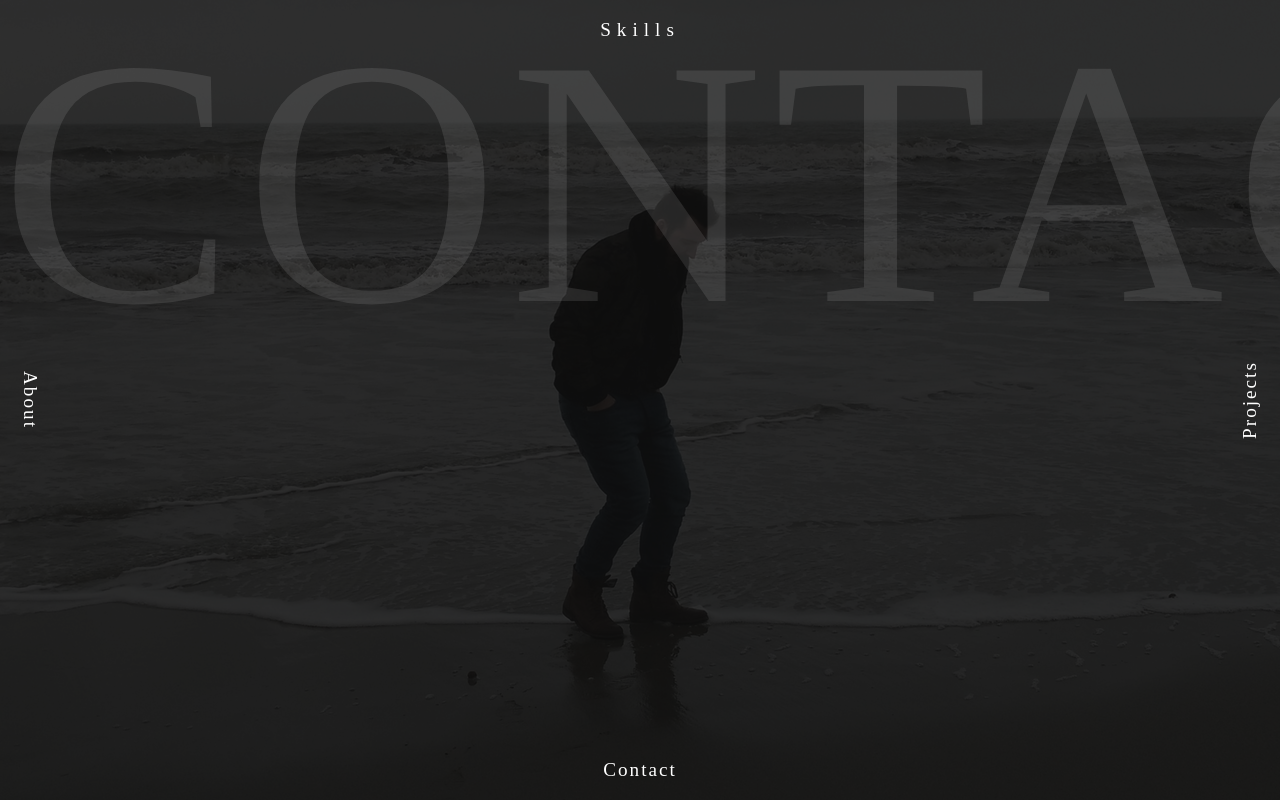
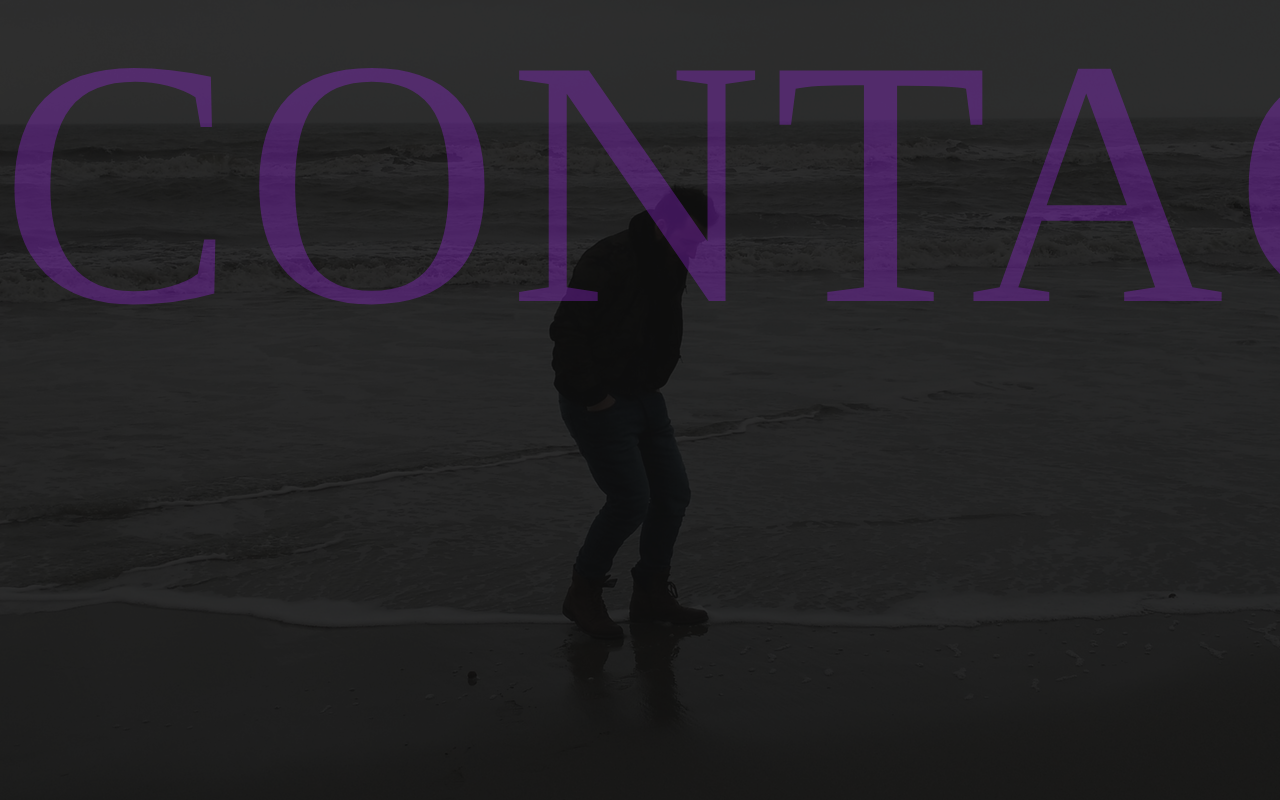
Before and after one commit to rafalwawrzyk/PortfolioReact, a React (Create React App) app: page /contact in a window 1280 px wide. Built offline with nearby package versions, Linux system fonts and the light colour scheme; a web font is replaced by a local one.

Commit message:
edit styling in components

```diff
--- a/src/components/About/About.jsx
+++ b/src/components/About/About.jsx
@@ -42,7 +42,7 @@ export const HeaderTitle = styled.p`
   margin:0;
   letter-spacing:10px;
   font-weight:200;
-  color: rgba(255,255,255,0.1);
+  color: rgba(171, 44, 255,0.3);
 `
 
 const LeftSideContainer = styled.div`
@@ -105,7 +105,7 @@ const Mousey = styled.div`
    width: 3px;
    padding: 10px 15px;
    height: 35px;
-   border: 2px solid #ffde00;
+   border: 2px solid #fff;
    border-radius: 25px;
    opacity: 0.75;
    cursor: pointer;
@@ -149,7 +149,7 @@ const List = styled.ul`
     position:relative;
     height:40px;
     &:nth-child(1){
-      border-left:2px solid #ffde00;
+      border-left:2px solid #fff;
       a{
         color:rgba(255,255,255,0.7);;
       }
@@ -226,7 +226,7 @@ const About = () => {
            <li><a href="#">Tools</a> </li>
            <li><a href="#">Langauge</a> </li>
            <li><a href="#">Study</a>  </li>
-           <li><a href="#">Future</a></li>
+           <li><a href="#">Skills</a></li>
          </List>
        </div>
      </RightSideContainer>
--- a/src/components/LogoBox.jsx
+++ b/src/components/LogoBox.jsx
@@ -1,9 +1,21 @@
 import React from 'react'
-import styled from 'styled-components'
+import styled,{keyframes} from 'styled-components'
 
 
 
 
+
+const BlinkAnimation = keyframes`
+    0%{
+        opacity:1;
+    }
+    50%{
+        opacity:0.5
+    }
+    100%{
+        opacity:1
+    }
+`
 
 const LogoBoxContainer = styled.div`
     width:500px;
@@ -37,9 +49,14 @@ const LogoHeaderText = styled.h2`
     font-family: 'Megrim', cursive;
     font-size:4em;
     font-weight:200;
-    color:#ffde00;
+    color:#ab2cff;
+    animation-name: ${BlinkAnimation};
+    animation-duration:10s;
+    animation-iteration-count: infinite;
+`
 
-`
+
+
 const LogoSubHeadText = styled.p`
     padding:0;
     margin:0;
--- a/src/components/Main.jsx
+++ b/src/components/Main.jsx
@@ -8,7 +8,6 @@ import Nav from './Nav'
 import About from './About/About'
 import Contact from './Contact/Contact'
 import Projects from './Projects/Projects'
-import Skills from './Skills/Skills'
 
 
 /* eslint-disable*/
@@ -68,10 +67,9 @@ class Main extends Component{
                 <BackgroundBox></BackgroundBox>
                 <Route path="/" exact render={()=> <LogoHeader titlesMain={this.state.mainTitle}/>} />
                 <Route path="/about" component={About} />
-                <Route path ="/skills" component ={Skills}/>
                 <Route path="/projects" component={Projects} />
                 <Route path="/contact" component={Contact} />
-                <Route path="/"  component={Nav} />
+                <Route path="/" exact  component={Nav} />
 
             </Container>
         )
--- a/src/components/Nav.jsx
+++ b/src/components/Nav.jsx
@@ -1,14 +1,11 @@
-import React from 'react'
+import React,{Component} from 'react'
 import styled from 'styled-components'
 import { Link } from 'react-router-dom'
 
 
 
 const Navigation = styled.div`
-    /* position:absolute;
-    bottom:0;
-    height:100%;
-    width:100%; */
+
 `
 const List = styled.ul`
   list-style-type:none;
@@ -31,6 +28,9 @@ const StyledLink = styled(Link)`
   display:flex;
   justify-content:center;
   align-items:center;
+  p{
+    text-transform:uppercase;
+  }
 `
 
 const ListItemAbout = styled.li`
@@ -118,20 +118,17 @@ const ListItemContact = styled.li`
 `
 
 
-const Nav =  (props) => {
+class Nav extends Component{
+  render(){
     return (
       <Navigation>
+        <nav>
         <List>
           <ListItemAbout>
             <StyledLink to="/about">
               <p>About</p>
             </StyledLink>
           </ListItemAbout>
-        <ListItemSkills>
-          <StyledLink to="/skills">
-          <p>Skills</p>
-          </StyledLink>
-        </ListItemSkills>
           <ListItemProjects>
             <StyledLink to="/projects">
              <p>Projects</p>
@@ -143,8 +140,11 @@ const Nav =  (props) => {
             </StyledLink>
           </ListItemContact>
         </List>
+        </nav>
       </Navigation>
     )
+  }
+
 }
 
 
--- a/src/components/Skills/Skills.jsx
+++ /dev/null
@@ -1,35 +0,0 @@
-import React from 'react';
-
-import styled from 'styled-components'
-import { HeaderTitle } from '../About/About'
-
-
-
-/* eslint-disable*/
-
-
-
-const Container = styled.div`
-    position:absolute;
-    top:0;
-    left:0;
-    width:100%;
-    color:#fff;
-`
-
-
-
-const Skills = (props) => {
-    return (
-        <Container>
-          <HeaderTitle>
-                Skills
-            </HeaderTitle>
-        </Container>
-    )
-}
-
-
-
-
-export default Skills;
```
Lines whose indentation alone changed are shown as unchanged.
